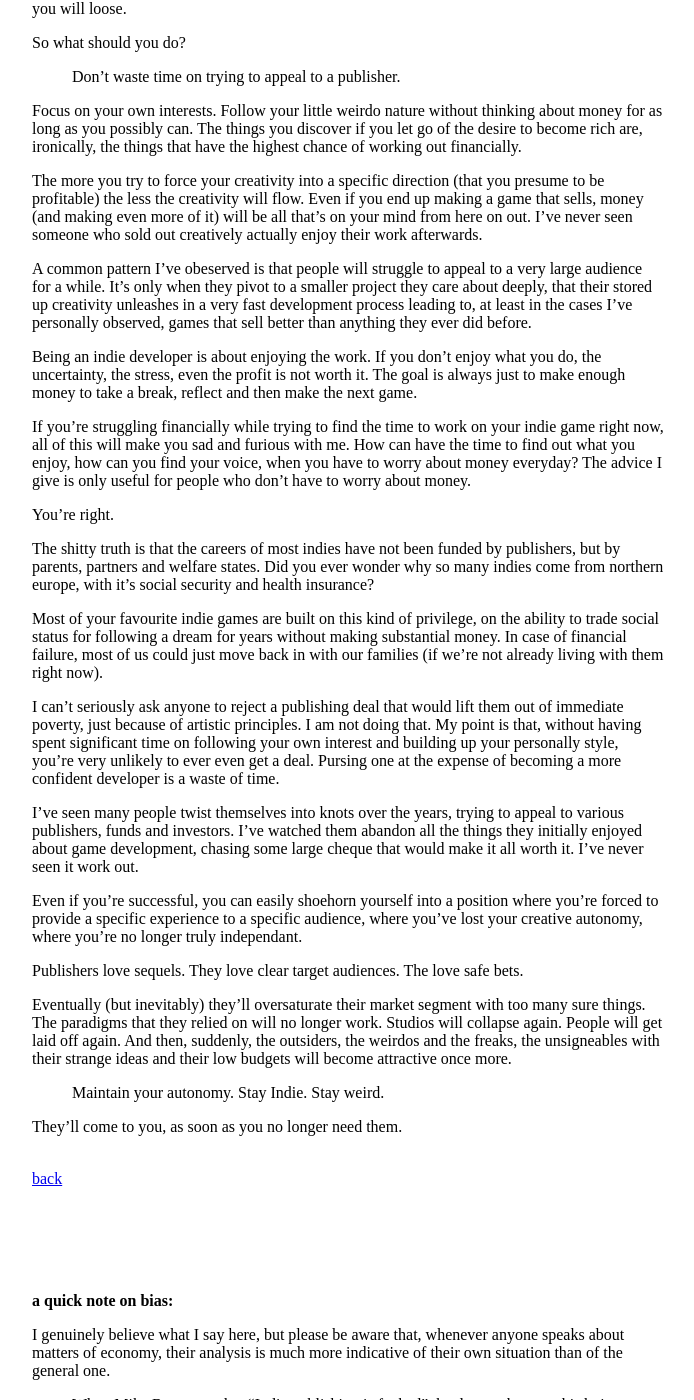
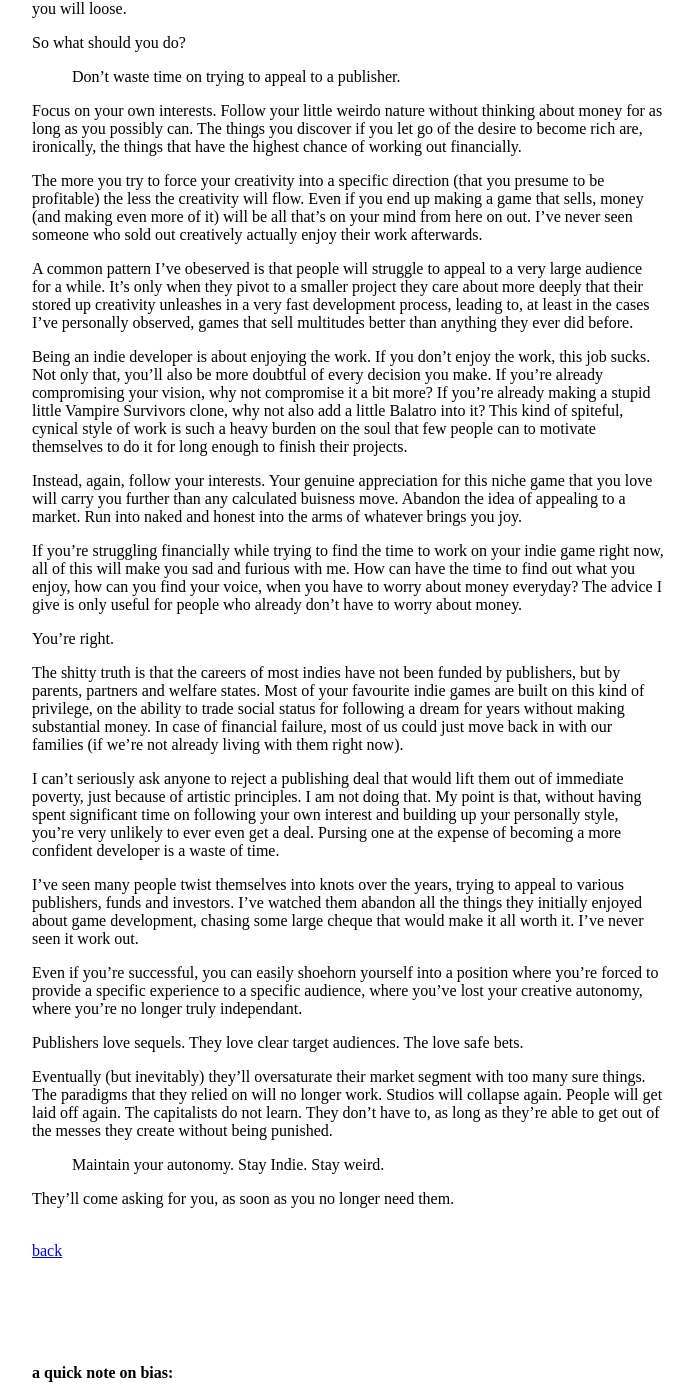
Before and after one commit to stuffedwombat/stuffedwombat.github.io, a Jekyll site: the page built from iiii.md, in a window 1280 px wide and 1400 px high, scrolled down 708 px. Shown: the whole window, without its empty margins (292-986 px from the left). Built offline with Jekyll 4.4.1, drawn with Linux system fonts in a browser that asks for light colours; our own code applies the rules of GitHub Pages for plain Markdown files; comment, search, counter and statistics services are not loaded; some of the changed text lies outside the part shown.

Commit message:
Update iiii.md

```diff
--- a/iiii.md
+++ b/iiii.md
@@ -34,17 +34,17 @@ Focus on your own interests. Follow your little weirdo nature without thinking a
 
 The more you try to force your creativity into a specific direction (that you presume to be profitable) the less the creativity will flow. Even if you end up making a game that sells, money (and making even more of it) will be all that’s on your mind from here on out. I’ve never seen someone who sold out creatively actually enjoy their work afterwards.
 
-A common pattern I've obeserved is that people will struggle to appeal to a very large audience for a while. It's only when they pivot to a smaller project they care about deeply, that their stored up creativity unleashes in a very fast development process leading to, at least in the cases I've personally observed, games that sell better than anything they ever did before.
+A common pattern I've obeserved is that people will struggle to appeal to a very large audience for a while. It's only when they pivot to a smaller project they care about more deeply that their stored up creativity unleashes in a very fast development process, leading to, at least in the cases I've personally observed, games that sell multitudes better than anything they ever did before.
 
-Being an indie developer is about enjoying the work. If you don’t enjoy what you do, the uncertainty, the stress, even the profit is not worth it. The goal is always just to make enough money to take a break, reflect and then make the next game.
+Being an indie developer is about enjoying the work. If you don’t enjoy the work, this job sucks. Not only that, you'll also be more doubtful of every decision you make. If you're already compromising your vision, why not compromise it a bit more? If you're already making a stupid little Vampire Survivors clone, why not also add a little Balatro into it? This kind of spiteful, cynical style of work is such a heavy burden on the soul that few people can to motivate themselves to do it for long enough to finish their projects.
 
-If you’re struggling financially while trying to find the time to work on your indie game right now, all of this will make you sad and furious with me. How can have the time to find out what you enjoy, how can you find your voice, when you have to worry about money everyday? The advice I give is only useful for people who don’t have to worry about money.
+Instead, again, follow your interests. Your genuine appreciation for this niche game that you love will carry you further than any calculated buisness move. Abandon the idea of appealing to a market. Run into naked and honest into the arms of whatever brings you joy.
+
+If you’re struggling financially while trying to find the time to work on your indie game right now, all of this will make you sad and furious with me. How can have the time to find out what you enjoy, how can you find your voice, when you have to worry about money everyday? The advice I give is only useful for people who already don’t have to worry about money.
 
 You’re right.
 
-The shitty truth is that the careers of most indies have not been funded by publishers, but by parents, partners and welfare states. Did you ever wonder why so many indies come from northern europe, with it’s social security and health insurance?
-
-Most of your favourite indie games are built on this kind of privilege, on the ability to trade social status for following a dream for years without making substantial money. In case of financial failure, most of us could just move back in with our families (if we’re not already living with them right now).
+The shitty truth is that the careers of most indies have not been funded by publishers, but by parents, partners and welfare states.  Most of your favourite indie games are built on this kind of privilege, on the ability to trade social status for following a dream for years without making substantial money. In case of financial failure, most of us could just move back in with our families (if we’re not already living with them right now).
 
 I can’t seriously ask anyone to reject a publishing deal that would lift them out of immediate poverty, just because of artistic principles. I am not doing that. My point is that, without having spent significant time on following your own interest and building up your personally style, you’re very unlikely to ever even get a deal. Pursing one at the expense of becoming a more confident developer is a waste of time.
 
@@ -55,12 +55,12 @@ Even if you’re successful, you can easily shoehorn yourself into a position wh
 
 Publishers love sequels. They love clear target audiences. The love safe bets.
 
-Eventually (but inevitably) they’ll oversaturate their market segment with too many sure things. The paradigms that they relied on will no longer work. Studios will collapse again. People will get laid off again. And then, suddenly, the outsiders, the weirdos and the freaks, the unsigneables with their strange ideas and their low budgets will become attractive once more.
+Eventually (but inevitably) they’ll oversaturate their market segment with too many sure things. The paradigms that they relied on will no longer work. Studios will collapse again. People will get laid off again. The capitalists do not learn. They don't have to, as long as they're able to get out of the messes they create without being punished.
 
 
 - Maintain your autonomy. Stay Indie. Stay weird.
 
-They’ll come to you, as soon as you no longer need them.
+They’ll come asking for you, as soon as you no longer need them.
 
 <br>
 [back](thinking)
```
Also changed, not shown: other parts of iiii.md (+2 -2 lines).
